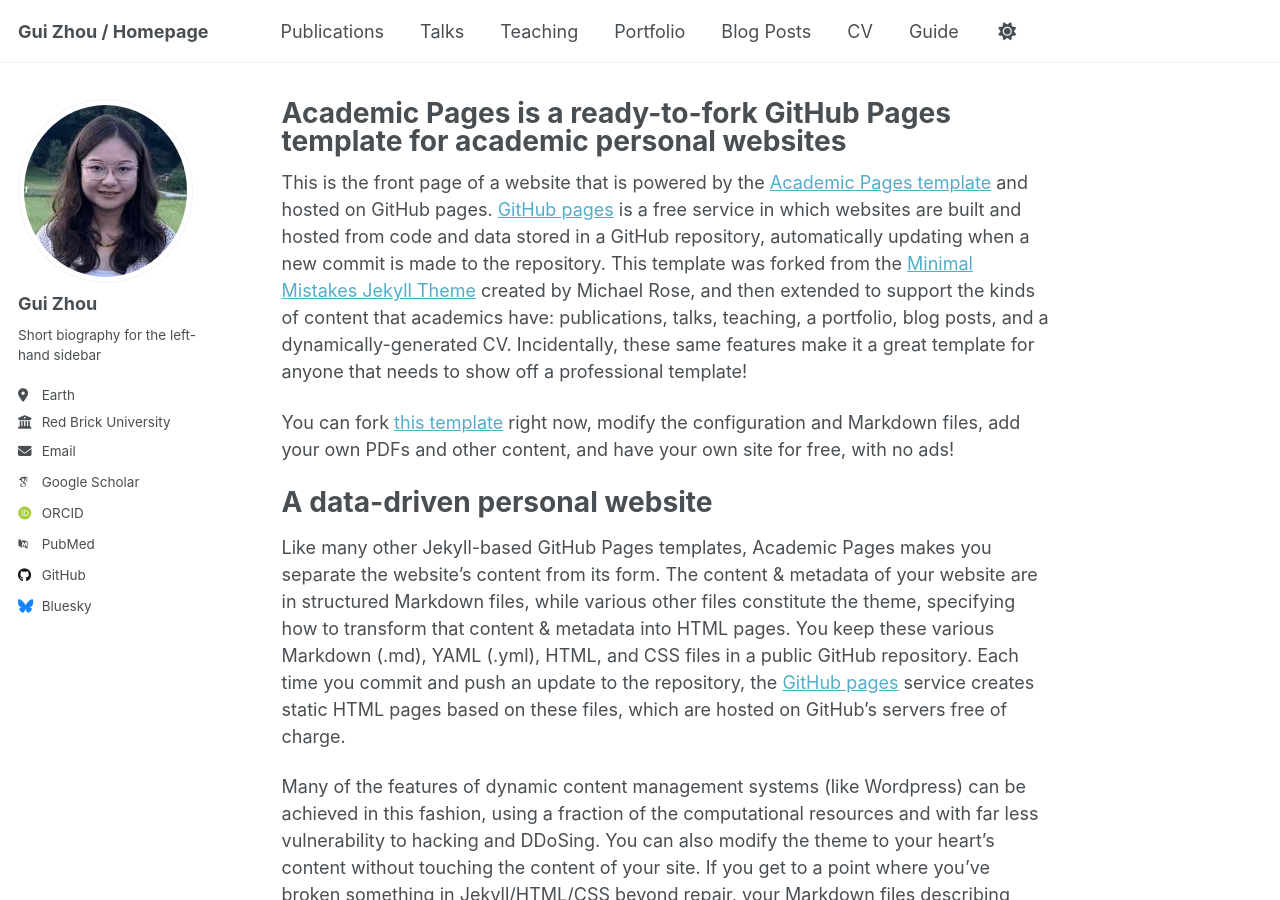
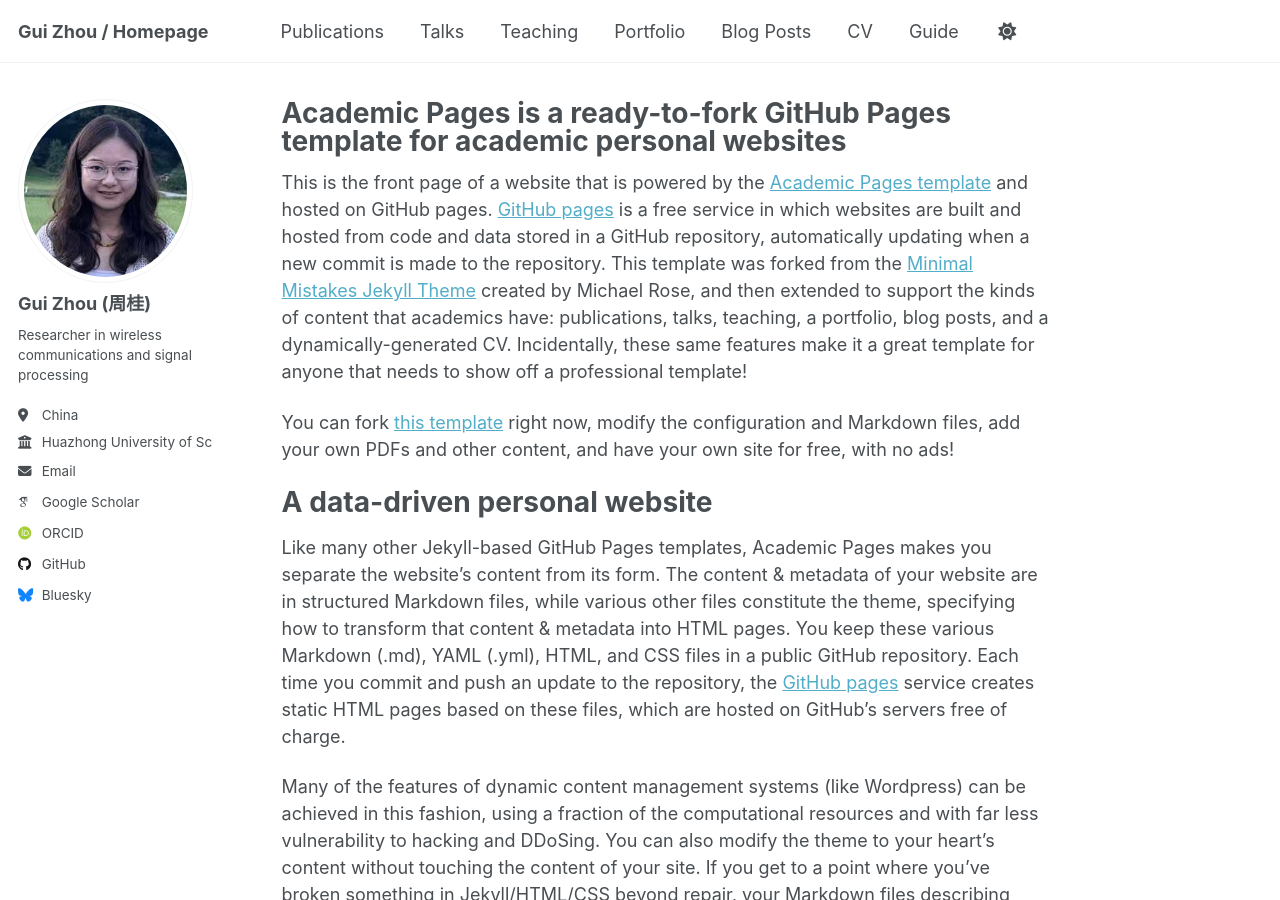
Before and after one commit to GuiZhou1992/GuiZhou, a Jekyll site: the page built from _pages/about.md, in a window 1280 px wide and 900 px high. Built offline with Jekyll 4.4.1, drawn with Linux system fonts in a browser that asks for light colours; some web fonts are replaced; a script that is not in the unit is left out.

Commit message:
Update _config.yml

```diff
--- a/_config.yml
+++ b/_config.yml
@@ -23,25 +23,26 @@ repository               : "guizhou1992/GuiZhou"
 author:
   # Biographic information
   avatar           : "profile.png"
-  name             : "Gui Zhou"
+  name             : "Gui Zhou (周桂)"
   pronouns         : # example: "she/her"
-  bio              : "Short biography for the left-hand sidebar"
-  location         : "Earth"
-  employer         : "Red Brick University"
+  bio              : "Researcher in wireless communications and signal processing"
+  location         : "China"
+  employer         : "Huazhong University of Science and Technology"
   uri              : # URL
   email            : "none@example.org"
 
   # Academic websites
   academia         : # URL
   arxiv            : # URL - Update with the correct link to your profile
-  googlescholar    : "https://scholar.google.com/citations?user=PS_CX0AAAAAJ"
-  inspire-hep      : # URL
+  googlescholar    : "https://scholar.google.com/citations?user=PMLUoekAAAAJ&hl=en"
+  linkedin         : "https://www.linkedin.com/in/gui-zhou-1310032a4/"
   impactstory      : # URL
   orcid            : "http://orcid.org/yourorcidurl"
   semantic         : # URL
-  pubmed           : "https://www.ncbi.nlm.nih.gov/pubmed/?term=john+snow"
+  pubmed           : #"https://www.ncbi.nlm.nih.gov/pubmed/?term=john+snow"
   researchgate     : # URL
   scopus           : # URL
+
 
   # Repositories and software development
   bitbucket        : # Username - Update with your username on the site
```
